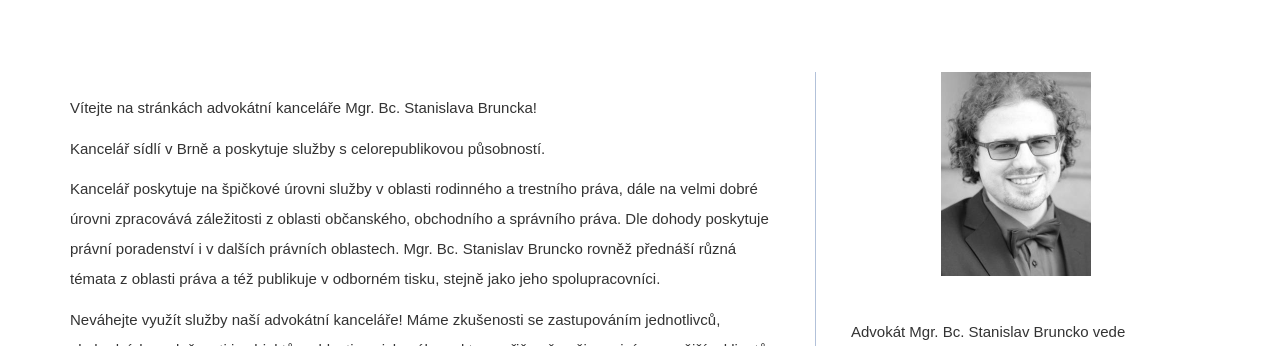
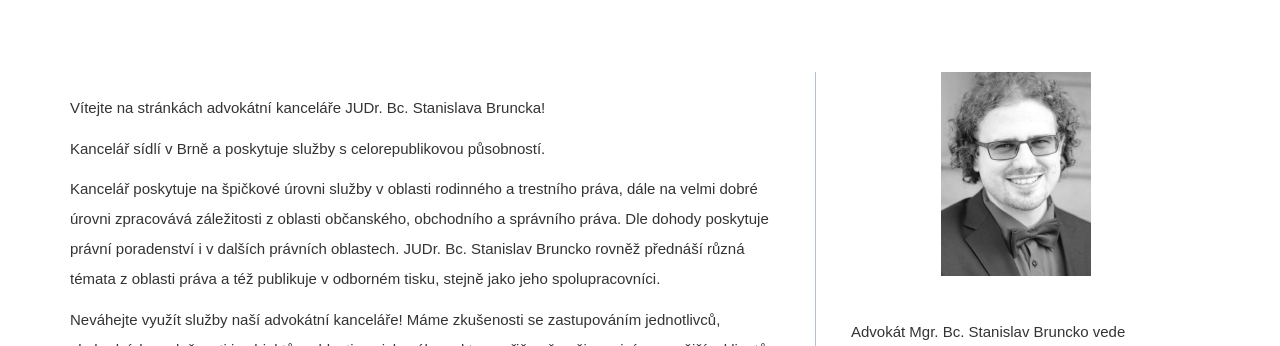
Before and after one commit to Pave91/bruncko-web, a Jekyll site: the page built from uvod.md, in a window 1280 px wide. Shown: the part 206-552 px from the top of the page. Built offline with Jekyll 4.4.1, drawn with Linux system fonts in a browser that asks for light colours; nearby versions of some CDN libraries; our own code applies the rules of GitHub Pages for plain Markdown files.

Commit message:
Update uvod.md

```diff
--- a/uvod.md
+++ b/uvod.md
@@ -1,9 +1,9 @@
-Vítejte na stránkách advokátní kanceláře Mgr. Bc. Stanislava Bruncka!
+Vítejte na stránkách advokátní kanceláře JUDr. Bc. Stanislava Bruncka!
 
 Kancelář sídlí v Brně a poskytuje služby s celorepublikovou působností.
 
 Kancelář poskytuje na špičkové úrovni služby v oblasti rodinného a trestního práva, dále na velmi dobré úrovni zpracovává záležitosti z oblasti občanského, obchodního a správního práva. Dle dohody poskytuje právní poradenství i v dalších právních oblastech.
-Mgr. Bc. Stanislav Bruncko rovněž přednáší různá témata z oblasti práva a též publikuje v odborném tisku, stejně jako jeho spolupracovníci.
+JUDr. Bc. Stanislav Bruncko rovněž přednáší různá témata z oblasti práva a též publikuje v odborném tisku, stejně jako jeho spolupracovníci.
 
 Neváhejte využít služby naší advokátní kanceláře! Máme zkušenosti se zastupováním jednotlivců, obchodních společnosti i subjektů z oblasti neziskového sektoru, přičemž našim nejvýznamnějším klientům poskytujeme paušální služby za ((zvýhodněnou cenu)).
 
```
